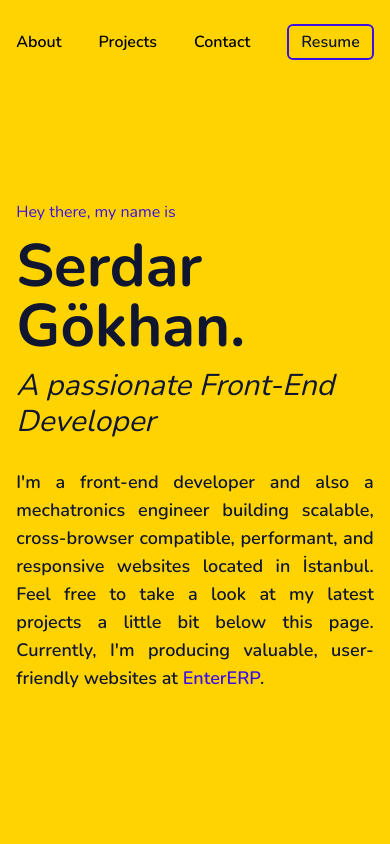
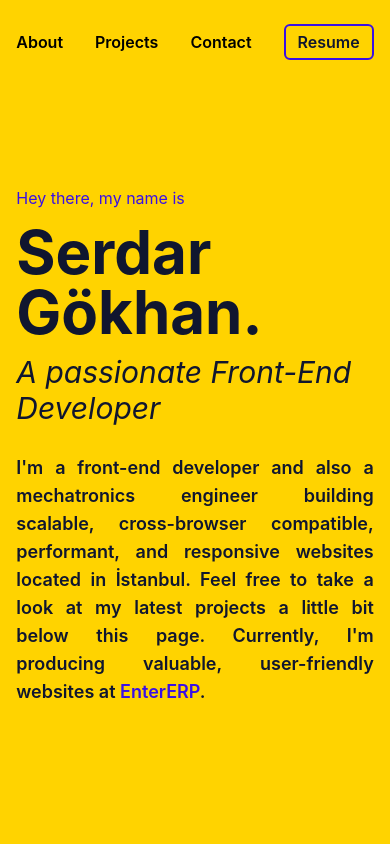
Before and after one commit to serdargokhan/serdargokhan.dev, a Next.js app: page / in a window 390 px wide. Shown: the top 844 px of the page. Built offline with nearby package versions, Linux system fonts and the light colour scheme.

Commit message:
style: apply prettier changes for all files

```diff
--- a/components/MainPage/ThirdSection/CategoryButton.tsx
+++ b/components/MainPage/ThirdSection/CategoryButton.tsx
@@ -14,7 +14,7 @@ function CategoryButton({
     category,
     setCategory,
     id,
-    title,
+    title
 }: CategoryButtonProps) {
     return (
         <div className="group flex items-center gap-1">
@@ -22,7 +22,7 @@ function CategoryButton({
             {id === "react" || id === "react-native" ? <ReactSVG /> : null}
             {id === "javascript" ? <JavascriptSVG /> : null}
             <button
-                onClick={(e) => setCategory(e.currentTarget.id)}
+                onClick={e => setCategory(e.currentTarget.id)}
                 id={id}
                 className={`py-3 text-lg font-semibold text-primary-100 transition-all duration-200 group-hover:text-white ${
                     category === id
--- a/components/MainPage/ThirdSection/ProjectItems.tsx
+++ b/components/MainPage/ThirdSection/ProjectItems.tsx
@@ -15,7 +15,7 @@ function ProjectItems({
     description,
     website,
     source,
-    stack,
+    stack
 }: ItemProps) {
     return (
         <article className="flex cursor-default flex-col gap-6 bg-white p-7 transition-all duration-300 hover:translate-x-2  hover:-translate-y-2 hover:shadow-primary-yellow md:hover:translate-x-4 md:hover:-translate-y-4">
--- a/components/Navbar/Navbar.tsx
+++ b/components/Navbar/Navbar.tsx
@@ -9,7 +9,7 @@ function Navbar() {
     return (
         <nav className="h-16 bg-primary-100">
             <div className="mx-auto w-11/12 max-w-7xl pt-6 sm:flex sm:items-center sm:justify-between">
-                <div className="hidden transition-all duration-300 hover:-translate-y-1 hover:cursor-pointer sm:inline-block">
+                <div className="hidden transition-all duration-300 hover:-translate-y-1 hover:cursor-pointer sm:flex">
                     <Image
                         src={LogoS}
                         width={30}
--- a/pages/_document.tsx
+++ b/pages/_document.tsx
@@ -2,19 +2,8 @@ import { Html, Head, Main, NextScript } from "next/document";
 
 export default function Document() {
     return (
-        <Html className="scroll-smooth" lang="en" dir="ltr">
-            <Head>
-                <link rel="preconnect" href="https://fonts.googleapis.com" />
-                <link
-                    rel="preconnect"
-                    href="https://fonts.gstatic.com"
-                    crossOrigin="true"
-                />
-                <link
-                    href="https://fonts.googleapis.com/css2?family=Nunito:wght@400;500;600;700&display=swap"
-                    rel="stylesheet"
-                />
-            </Head>
+        <Html className="scroll-smooth">
+            <Head />
             <body>
                 <Main />
                 <NextScript />
--- a/tailwind.config.js
+++ b/tailwind.config.js
@@ -1,6 +1,10 @@
 module.exports = {
-  content: ["./pages/**/*.{js,ts,jsx,tsx}",
-    "./components/**/*.{js,ts,jsx,tsx}",],
+  content: [
+    "./app/**/*.{js,ts,jsx,tsx,mdx}",
+    "./pages/**/*.{js,ts,jsx,tsx,mdx}",
+    "./components/**/*.{js,ts,jsx,tsx,mdx}",
+    "./src/**/*.{js,ts,jsx,tsx,mdx}"
+  ],
   theme: {
     extend: {
       colors: {
```
Also changed, not shown: 1 other file (tests, documents, lock files or other folders).
